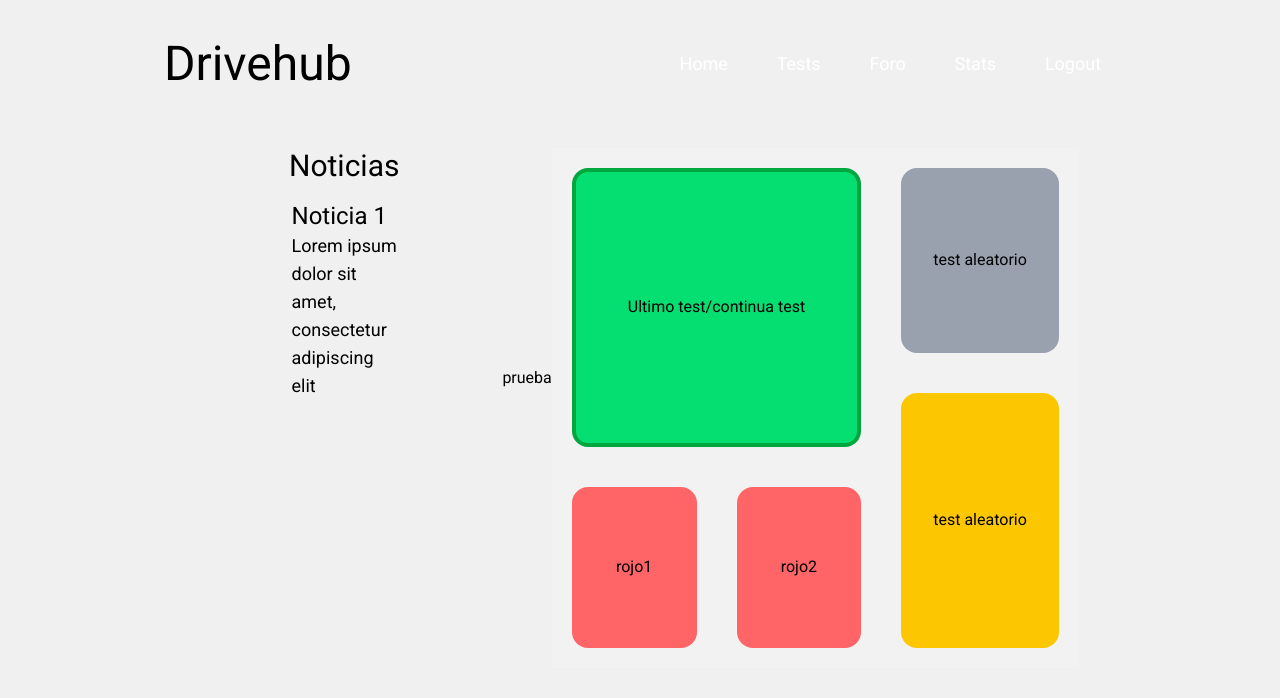
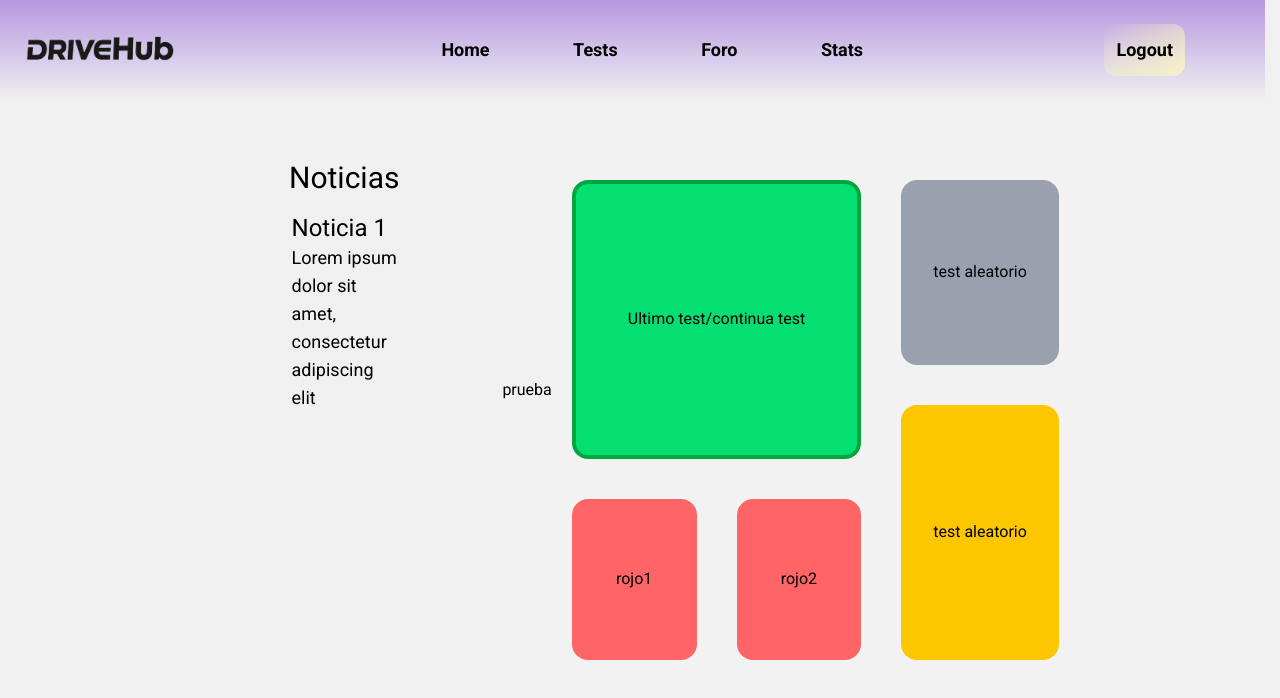
Before and after one commit to FJQuemada/TFG-Autoescuela, a React (Vite) app in the folder frontend/drivehub/: page /home in a window 1280 px wide. Shown: the top 698 px of the page. Built offline with nearby package versions, Linux system fonts and the light colour scheme; sample sign-in values are in the browser's storage.

Commit message:
no message

```diff
--- a/frontend/drivehub/src/components/Header.jsx
+++ b/frontend/drivehub/src/components/Header.jsx
@@ -5,28 +5,28 @@ const Header = () =>{
 
     const { user,logoutUser } = UseUser();
     return(
-        <div className="flex justify-around align-middle items-center w-full h-full">
-            <header>
-                <h1 className="text-5xl mt-10">Drivehub</h1>
+        <div className="flex align-middle items-center w-full h-25 bg-gradient-to-b from-[#b697df] to-[#f0f0f0] ">
+            <header className="">
+                <img src="src\assets\DriveHub_logo.png" alt="drive_logo" className="w-50 h-15" />
             </header>
-            <nav className="flex justify-between w-2/6 ">
-                <Link to="/home" className="text-lg mt-10">
-                    <p className="text-white">Home</p>
+            <nav className="flex mx-auto justify-between w-2/6 align-middle items-center text-lg font-bold">
+                <Link to="/home" className="">
+                    <p className="">Home</p>
                 </Link>
-                <Link to="/tests" className="text-lg mt-10">
-                    <p className="text-white">Tests</p>
+                <Link to="/tests" className="">
+                    <p className="">Tests</p>
                 </Link>
-                <Link to="/" className="text-lg mt-10">
-                    <p className="text-white">Foro</p>
+                <Link to="/" className="">
+                    <p className="">Foro</p>
                 </Link>
-                <Link to="/" className="text-lg mt-10">
-                    <p className="text-white">Stats</p>
-                </Link>
-                {/*Logout*/}
-                <Link to="/" className="text-lg mt-10" onClick={logoutUser}>
-                    <p className="text-white">Logout</p>
+                <Link to="/" className="">
+                    <p className="">Stats</p>
                 </Link>
             </nav>
+            {/*Logout*/}
+            <Link to="/" className="text-lg mr-20 font-bold bg-gradient-to-br to-[#f5f1c5] p-3 rounded-xl  hover:bg-[#ffffff] duration-500" onClick={logoutUser}>
+                <p className="">Logout</p>
+            </Link>
         </div>
 
     )
--- a/frontend/drivehub/src/components/HeaderLogin.jsx
+++ b/frontend/drivehub/src/components/HeaderLogin.jsx
@@ -1,16 +1,23 @@
 import { useNavigate,Link } from "react-router-dom";
 import { UseUser } from '../contexts/UserContext';
+import Linkedin from '../assets/linkedin.svg'
 
 const Header = () =>{
 
     return(
-        <div className="flex justify-between align-middle items-center w-full h-25 bg-[#e3d9f0] ">
+        <div className="flex justify-between align-middle items-center w-full h-25 bg-gradient-to-b from-[#b697df] to-[#f0f0f0] ">
             <header className="ml-20">
                 <img src="src\assets\DriveHub_logo.png" alt="drive_logo" className="w-70 h-20" />
             </header>
-            <nav className="flex justify-end space-x-20 w-2/6 mr-20 text-xl font-bold">
+            <nav className="flex justify-end align-middle space-x-10 w-2/6 mr-20 text-xl font-bold">
                 <a href="#beneficios">Beneficios</a>
                 <a href="#foro">Foro</a>
+                <div className="flex space-x-3">
+                    <img src={Linkedin} alt="Linkedin" className='size-7' />
+                    <img src={Linkedin} alt="Linkedin" className='size-7' />
+                    <img src={Linkedin} alt="Linkedin" className='size-7' />
+                </div>
+
                 {/*Logout*/}
             </nav>
         </div>
--- a/frontend/drivehub/src/components/Test/TestCard.jsx
+++ b/frontend/drivehub/src/components/Test/TestCard.jsx
@@ -2,11 +2,11 @@ import React from "react";
 import { useNavigate, Link } from "react-router-dom";
 import { useState, useEffect } from "react";
 
-const TestCard = ({testNombre}) => {
+const TestCard = ({testId,testNombre}) => {
     return(
         <div className='flex w-full h-96 justify-center items-center'>
-                <Link className='text-white' to={"/test/1"}>
-                <p className="text-white">{testNombre}</p>
+                <Link id={testId} className='' to={"/test/1"}>
+                    <p className="">{testNombre}</p>
                 </Link>
         </div>
     )
--- a/frontend/drivehub/src/layouts/MainLayout.jsx
+++ b/frontend/drivehub/src/layouts/MainLayout.jsx
@@ -1,4 +1,5 @@
 import Header from '../components/Header';
+import HeaderLogin from '../components/HeaderLogin';
 import Footer from '../components/Footer';
 
 const MainLayout = ({ children }) => {
--- a/frontend/drivehub/src/pages/Tests.jsx
+++ b/frontend/drivehub/src/pages/Tests.jsx
@@ -6,14 +6,33 @@ import { verTests } from '../services/api';
 
 const Tests = () =>{
 
-    const tests = async() =>{
-        let resultado = await verTests();
-        console.log(resultado);
-    }
+    const [loading, setLoading] = useState(true); // Estado para controlar la carga de datos
+    const [tests, setTests] = useState([]); // Estado para almacenar los tests obtenidos
+
+    useEffect(() => {
+            // Esta función se ejecuta solo una vez cuando el componente se monta
+            const fetchTests = async () => {
+                try {
+                    const listaTests = await verTests(); // Llamada a la API
+                    console.log(listaTests);
+                    setTests(listaTests)
+                    setLoading(false); // Cambiamos el estado de carga
+                } catch (error) {
+                    console.error('Error al obtener las preguntas:', error);
+                    setLoading(false);
+                }
+            };
+
+            fetchTests(); // Llamamos a la función para obtener las preguntas
+        }, []); // Este efecto depende del id del test
+
     return(
         <MainLayout>
-            <TestCard testNombre={"test1"}/>
-            <button onClick={tests}>Ver tests</button>
+            {
+                tests && tests.map((test)=>(
+                    <TestCard key={test.pk_tsts_id} testId={test.pk_tsts_id} testNombre={test.tsts_nombre}/>
+                ))
+            }
         </MainLayout>
     )
 
```
